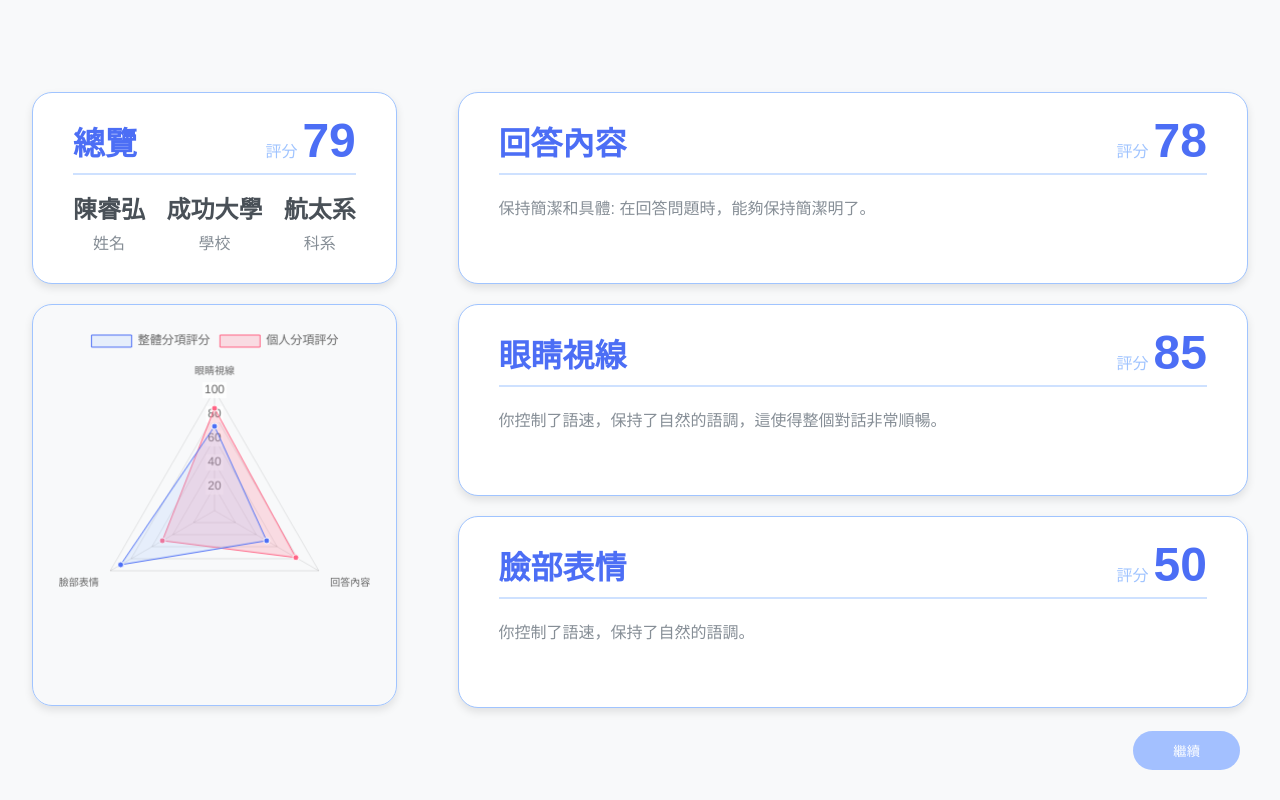
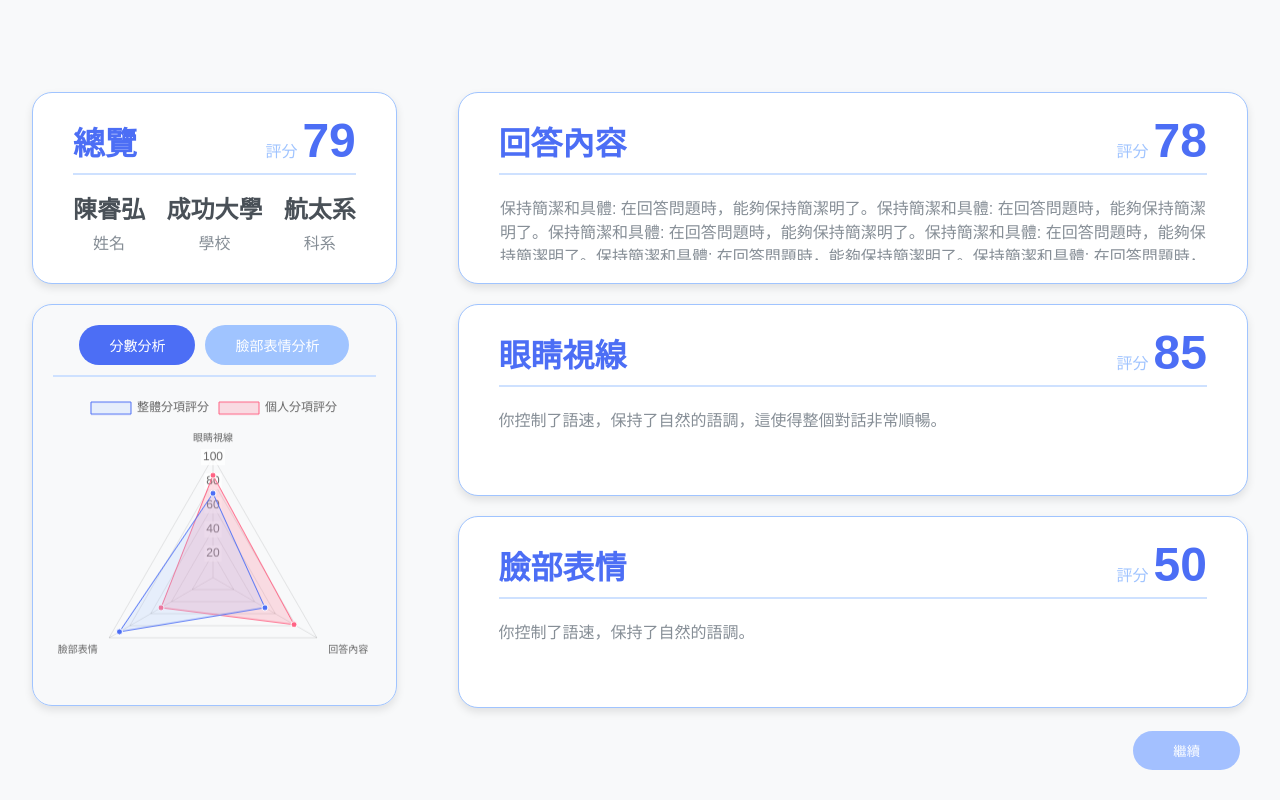
Before and after one commit to danwan1027/Mock-Interview, a Flask app: page /interviewReview in a window 1280 px wide. Run offline with Flask 3, Linux system fonts and the light colour scheme; some libraries are stand-ins or nearby versions.

Commit message:
Feat:add pie chart in interviewReview

```diff
--- a/Server/mock_interview/static/css/interviewReview.css
+++ b/Server/mock_interview/static/css/interviewReview.css
@@ -141,3 +141,32 @@ body {
 .add-button:hover {
     background-color: #3b6cd4;
 }
+.carousel-controls {
+    display: flex;
+    justify-content: center;
+    margin-bottom: 10px;
+    margin-bottom: 10px;
+}
+
+.carousel-button {
+    padding: 10px 30px;
+    border: none;
+    border-radius: 20px;
+    margin: 0 5px;
+    cursor: pointer;
+    background-color: #a0c4ff;
+    color: white;
+    font-size: 14px;
+}
+
+.carousel-button.active {
+    background-color: #4c6ef5;
+}
+
+.chart-container {
+    display: none;
+}
+
+.chart-container.active {
+    display: block;
+}
--- a/Server/mock_interview/templates/interviewReview.html
+++ b/Server/mock_interview/templates/interviewReview.html
@@ -6,6 +6,7 @@
     <meta name="viewport" content="width=device-width, initial-scale=1.0">
     <title>Multiple Containers Layout</title>
     <link rel="stylesheet" href="../static/css/interviewReview.css">
+
 </head>
 
 <body>
@@ -38,7 +39,19 @@
             </div>
 
             <div class="left-bottom">
-                <canvas id="myChart"></canvas>
+                <div class="carousel-controls">
+                    <button class="carousel-button active" onclick="showChart('radarChartContainer')">分數分析</button>
+                    <button class="carousel-button" onclick="showChart('doughnutChartContainer')">臉部表情分析</button>
+                </div>
+                <div class="line"></div>
+
+                <div id="radarChartContainer" class="chart-container active">
+                    <canvas id="myChart"></canvas>
+                </div>
+                <div id="doughnutChartContainer" class="chart-container">
+                    <canvas id="myDoughnutChart"></canvas>
+                </div>
+
             </div>
         </div>
 
@@ -76,8 +89,6 @@
                 </div>
             </div>
 
-
-
             <div class="container">
                 <div class="header">
                     <h2>臉部表情</h2>
@@ -100,12 +111,10 @@
 </body>
 
 </html>
-
-
-
 <script src="https://cdn.jsdelivr.net/npm/chart.js"></script>
 <script>
     const ctx = document.getElementById('myChart');
+    const doughnutCtx = document.getElementById('myDoughnutChart');
 
     new Chart(ctx, {
         type: 'radar',
@@ -146,7 +155,78 @@
                 r: {
                     beginAtZero: true
                 }
+            },
+            plugins: {
+                tooltip: {
+                    enabled: true,
+                    callbacks: {
+                        title: function(tooltipItems) {
+                            return tooltipItems[0].label; // Label (e.g., '眼睛視線')
+                        },
+                        label: function(tooltipItem) {
+                            return tooltipItem.dataset.label + ': ' + tooltipItem.raw; // Dataset label and value
+                        },
+                        afterLabel: function(tooltipItem) {
+                            // Add any additional info here if needed
+                            return ' 分數: ' + tooltipItem.raw;
+                        }
+                    }
+                }
             }
         }
     });
+
+    new Chart(doughnutCtx, {
+        type: 'doughnut',
+        data: {
+            labels: ['angry_percent', 'disgust_percent', 'fear_percent', 'happy_percent', 'sad_percent', 'surprise_percent', 'neutral_percent'],
+            datasets: [{
+                label: 'Emotions',
+                data: [ {{angry_percent}},{{disgust_percent}},{{fear_percent}},{{happy_percent}},{{sad_percent}},{{surprise_percent}},{{neutral_percent}}],  // Sample data, replace with dynamic values as needed
+                backgroundColor: [
+                    'rgba(255, 99, 132, 0.2)',
+                    'rgba(54, 162, 235, 0.2)',
+                    'rgba(255, 206, 86, 0.2)',
+                    'rgba(75, 192, 192, 0.2)',
+                    'rgba(153, 102, 255, 0.2)',
+                    'rgba(255, 159, 64, 0.2)',
+                    'rgba(201, 203, 207, 0.2)'
+                ],
+                borderColor: [
+                    'rgba(255, 99, 132, 1)',
+                    'rgba(54, 162, 235, 1)',
+                    'rgba(255, 206, 86, 1)',
+                    'rgba(75, 192, 192, 1)',
+                    'rgba(153, 102, 255, 1)',
+                    'rgba(255, 159, 64, 1)',
+                    'rgba(201, 203, 207, 1)'
+                ],
+                borderWidth: 1
+            }]
+        },
+        options: {
+            responsive: true,
+            maintainAspectRatio: true,  // Set to false if you want to manually control width and height
+            aspectRatio: 1.4,  // 1:1 aspect ratio; change this value for different ratios
+            cutout: '50%'
+        }
+    });
+
+    function showChart(chartId) {
+        // Hide all chart containers
+        document.querySelectorAll('.chart-container').forEach(function(container) {
+            container.classList.remove('active');
+        });
+
+        // Deactivate all buttons
+        document.querySelectorAll('.carousel-button').forEach(function(button) {
+            button.classList.remove('active');
+        });
+
+        // Show the selected chart container
+        document.getElementById(chartId).classList.add('active');
+
+        // Activate the corresponding button
+        document.querySelector(`.carousel-button[onclick="showChart('${chartId}')"]`).classList.add('active');
+    }
 </script>
--- a/Server/mock_interview/views/frontend_redesign_router.py
+++ b/Server/mock_interview/views/frontend_redesign_router.py
@@ -19,12 +19,15 @@ def interviewReview():
     overall_grade = 79
 
     eye_contact_review = "你控制了語速，保持了自然的語調，這使得整個對話非常順暢。"
-    reply_content_review = "保持簡潔和具體: 在回答問題時，能夠保持簡潔明了。"
+    reply_content_review = "保持簡潔和具體: 在回答問題時，能夠保持簡潔明了。保持簡潔和具體: 在回答問題時，能夠保持簡潔明了。保持簡潔和具體: 在回答問題時，能夠保持簡潔明了。保持簡潔和具體: 在回答問題時，能夠保持簡潔明了。保持簡潔和具體: 在回答問題時，能夠保持簡潔明了。保持簡潔和具體: 在回答問題時，能夠保持簡潔明了。保持簡潔和具體: 在回答問題時，能夠保持簡潔明了。"
     facial_expression_review = "你控制了語速，保持了自然的語調。"
 
     eye_contact_grade = 85
     reply_content_grade = 78
     facial_expression_grade = 50
+
+    angry_percent,disgust_percent,fear_percent,happy_percent,sad_percent,surprise_percent,neutral_percent=(10,20,30,0,5,35,0)
+
 
     return render_template('interviewReview.html',
                            name=name,
@@ -36,4 +39,12 @@ def interviewReview():
                            overall_grade=overall_grade,
                            eye_contact_grade=eye_contact_grade,
                            reply_content_grade=reply_content_grade,
-                           facial_expression_grade=facial_expression_grade)
+                           facial_expression_grade=facial_expression_grade,
+                           angry_percent=angry_percent,
+                           disgust_percent=disgust_percent,
+                           fear_percent=fear_percent,
+                           happy_percent=happy_percent,
+                           sad_percent=sad_percent,
+                           surprise_percent=surprise_percent,
+                           neutral_percent=neutral_percent,
+                           )
```
